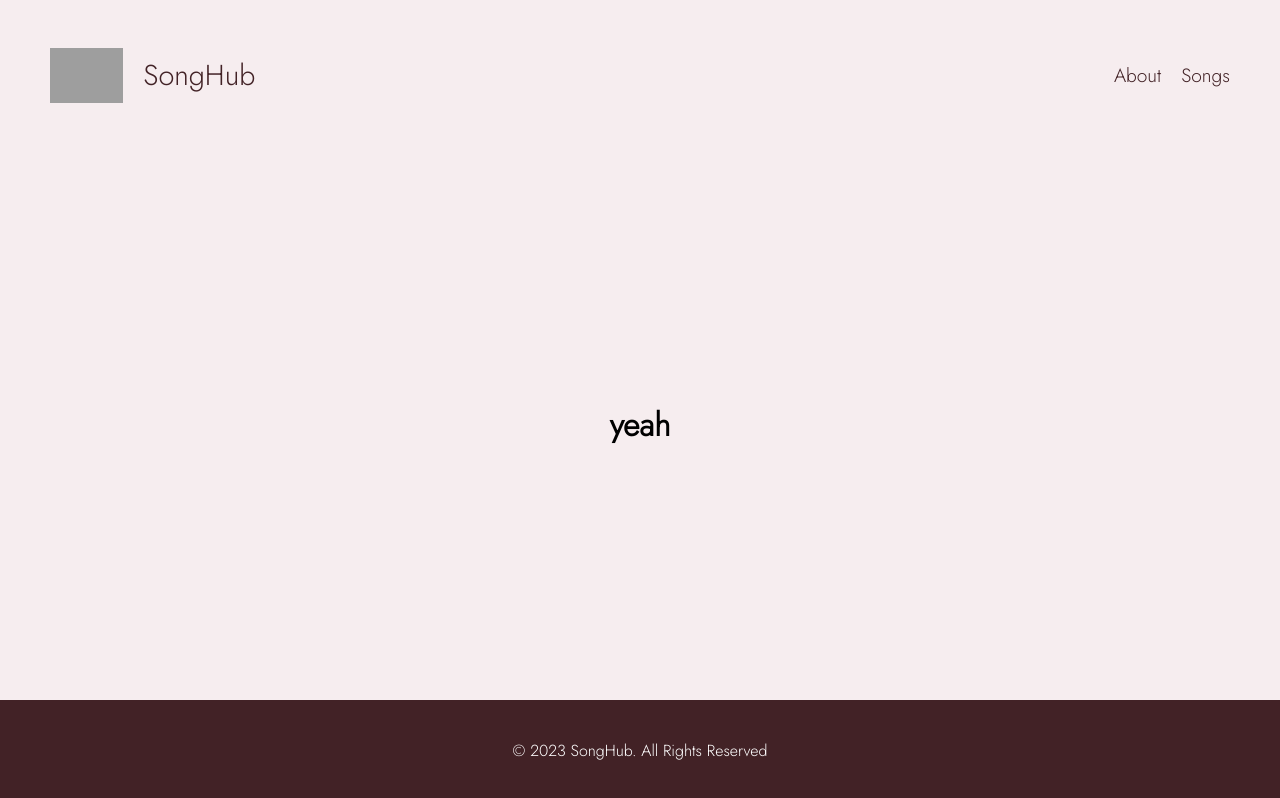
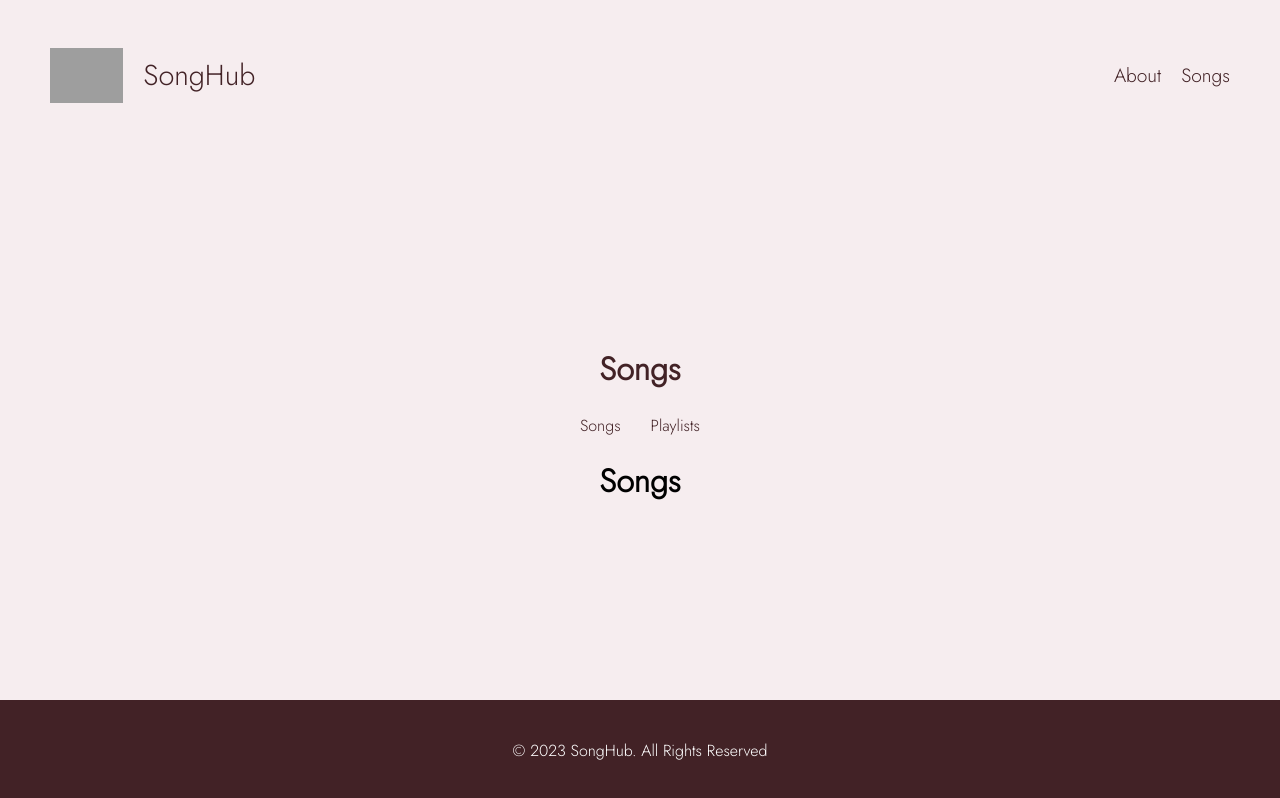
Before and after one commit to Kid-Bayou/SongHub, a React (Vite) app in the folder app/: page /songs in a window 1280 px wide. Built offline with nearby package versions, Linux system fonts and the light colour scheme; grey boxes are pictures that could not be loaded.

Commit message:
songs layout outlet is functional

```diff
--- a/app/src/App.jsx
+++ b/app/src/App.jsx
@@ -4,10 +4,12 @@ import Layout from "./pages/components/Layout";
 
 import Home from "./pages/Home";
 import About from "./pages/About";
+import SongsLayout from "./pages/SongsLayout";
 import Songs from "./pages/Songs";
+import Playlists from "./pages/Playlists";
 
 import "./App.css";
-import "./styles/Pages.css"
+import "./styles/Pages.css";
 
 function App() {
   return (
@@ -17,7 +19,10 @@ function App() {
           <Route path="/" element={<Layout />}>
             <Route index element={<Home />} />
             <Route path="about" element={<About />} />
-            <Route path="songs" element={<Songs />} />
+            <Route path="songs" element={<SongsLayout />}>
+              <Route index element={<Songs />} />
+              <Route path="playlists" element={<Playlists />} />
+            </Route>
           </Route>
         </Routes>
       </BrowserRouter>
--- /dev/null
+++ b/app/src/pages/Playlists.jsx
@@ -0,0 +1,10 @@
+
+function Playlists() {
+    return (
+        <>
+            <h1>Playlists</h1>
+        </>
+    )
+}
+
+export default Playlists
--- a/app/src/pages/Songs.jsx
+++ b/app/src/pages/Songs.jsx
@@ -1,8 +1,8 @@
 
-function Songs () {
+function Songs() {
     return (
         <>
-            <h1>yeah</h1>
+            <h1>Songs</h1>
         </>
     )
 }
--- /dev/null
+++ b/app/src/pages/SongsLayout.jsx
@@ -0,0 +1,22 @@
+import { Link, Outlet } from "react-router-dom"
+import Songs from "./Songs"
+import  Playlists from "./Playlists"
+
+function SongsLayout() {
+  return (
+    <>
+      <div className="songs-container">
+        <h1 className="songs-header">Songs</h1>
+        <div className="songs-nav">
+            <Link to="/songs" className="songs-link">Songs</Link>
+            <Link to="/songs/playlists" className="songs-link">Playlists</Link>
+        </div>
+        <div className="songs-outlet">
+          <Outlet />
+        </div>
+      </div>
+    </>
+  );
+}
+
+export default SongsLayout;
--- a/app/src/styles/pages.css
+++ b/app/src/styles/pages.css
@@ -108,6 +108,31 @@
 
 
 /* ~~~~~~~~~~~~~~~~~~~~~~~~~~~~~~~~~~~~~~~~~~~~~~~~~~ */
+/* ~~~~~~~~~~~~~~~~~~~ SONGS ~~~~~~~~~~~~~~~~~~~~~~~ */
+
+.songs-container {
+  width: 80%;
+  display: flex;
+  flex-direction: column;
+  align-items: center;
+  justify-content: center;
+}
+
+.songs-header {
+  color: #422226;
+}
+
+.songs-nav {
+  display: flex;
+  gap: 30px;
+}
+
+.songs-link {
+  text-decoration: none;
+  color: #422226;
+}
+
+/* ~~~~~~~~~~~~~~~~~~~~~~~~~~~~~~~~~~~~~~~~~~~~~~~~~~ */
 /* ~~~~~~~~~~~~~~~~~~~ COLORS ~~~~~~~~~~~~~~~~~~~~~~~ */
 
 
```
